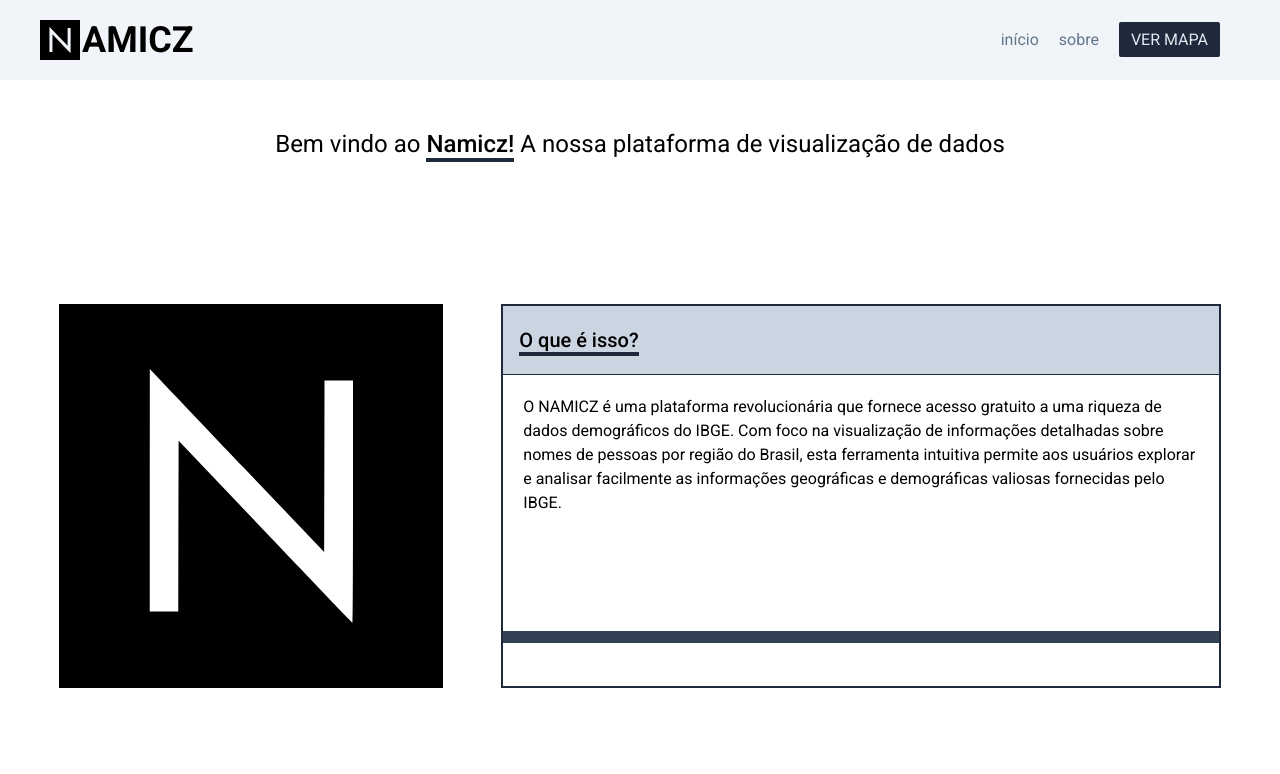
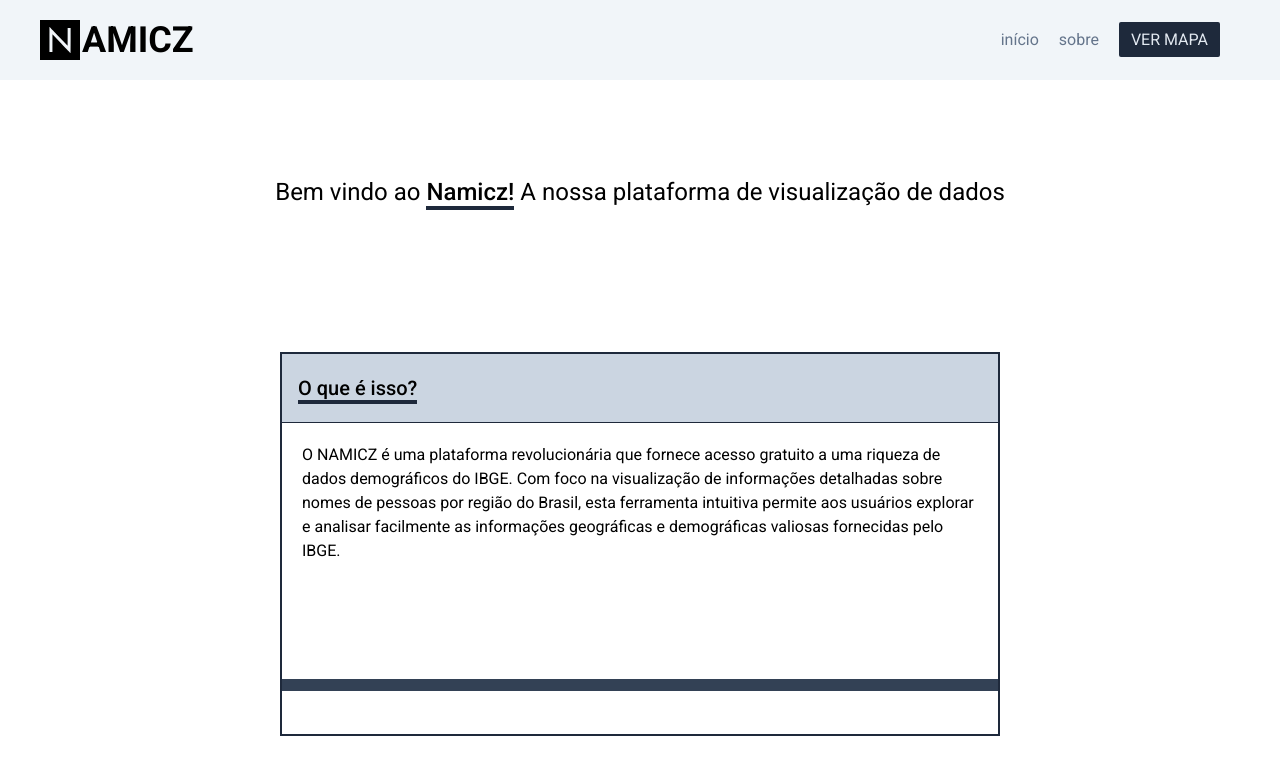
Before and after one commit to MatheusCamargoGinebro/namicz, a React (Vite) app: page / in a window 1280 px wide. Shown: the top 774 px of the page. Built offline with nearby package versions, Linux system fonts and the light colour scheme.

Commit message:
try to fix vercel error

```diff
--- a/src/App/Pages/LandingPage.jsx
+++ b/src/App/Pages/LandingPage.jsx
@@ -3,7 +3,7 @@ import Header from '../../Components/Header/Header';
 import { Typewriter } from 'react-simple-typewriter';
 import UnderlineTx from '../../Components/Basic/UnderlineTx';
 
-import namiczImg from '../../assets/images/namicz-icon.svg';
+//import namiczImg from '../../assets/images/namicz-icon.svg';
 
 function LandingPage() {
   const [showNamicz, setshowNamicz] = useState(false);
@@ -13,7 +13,7 @@ function LandingPage() {
   return (
     <>
       <Header />
-      <div className='mb-32 flex' />
+      <div className='mb-44 flex' />
 
       <div className='text-center justify-center w-full'>
         <h1 className='text-2xl'>
@@ -63,9 +63,9 @@ function LandingPage() {
       </div>
 
       <div className='mt-36 w-full flex justify-evenly'>
-        <div className=' w-96 h-96'>
-          <img src={namiczImg} alt="namiczLogo" className='' />
-        </div>
+        {/* <div className=' w-96 h-96'>
+          <img src="https://namicz.vercel.app/assets/namicz-Icon-e01cc965.svg" alt="namiczLogo" />
+        </div> */}
 
         <div className='border-2 border-slate-800 w-[45rem] h-96'>
           <div className='w-full bg-slate-300  border-b-[1px] border-slate-800 py-5 pl-4'>
```
